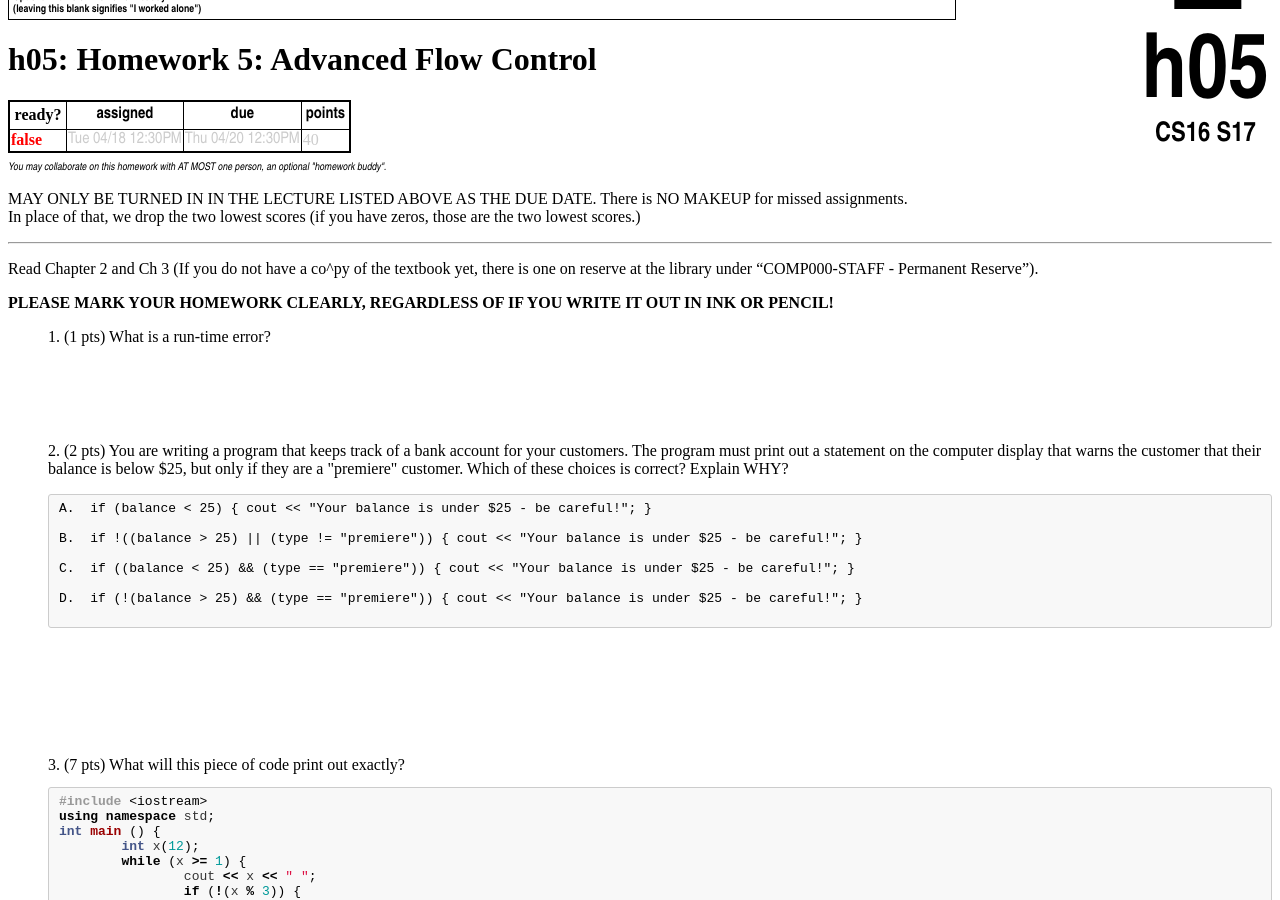
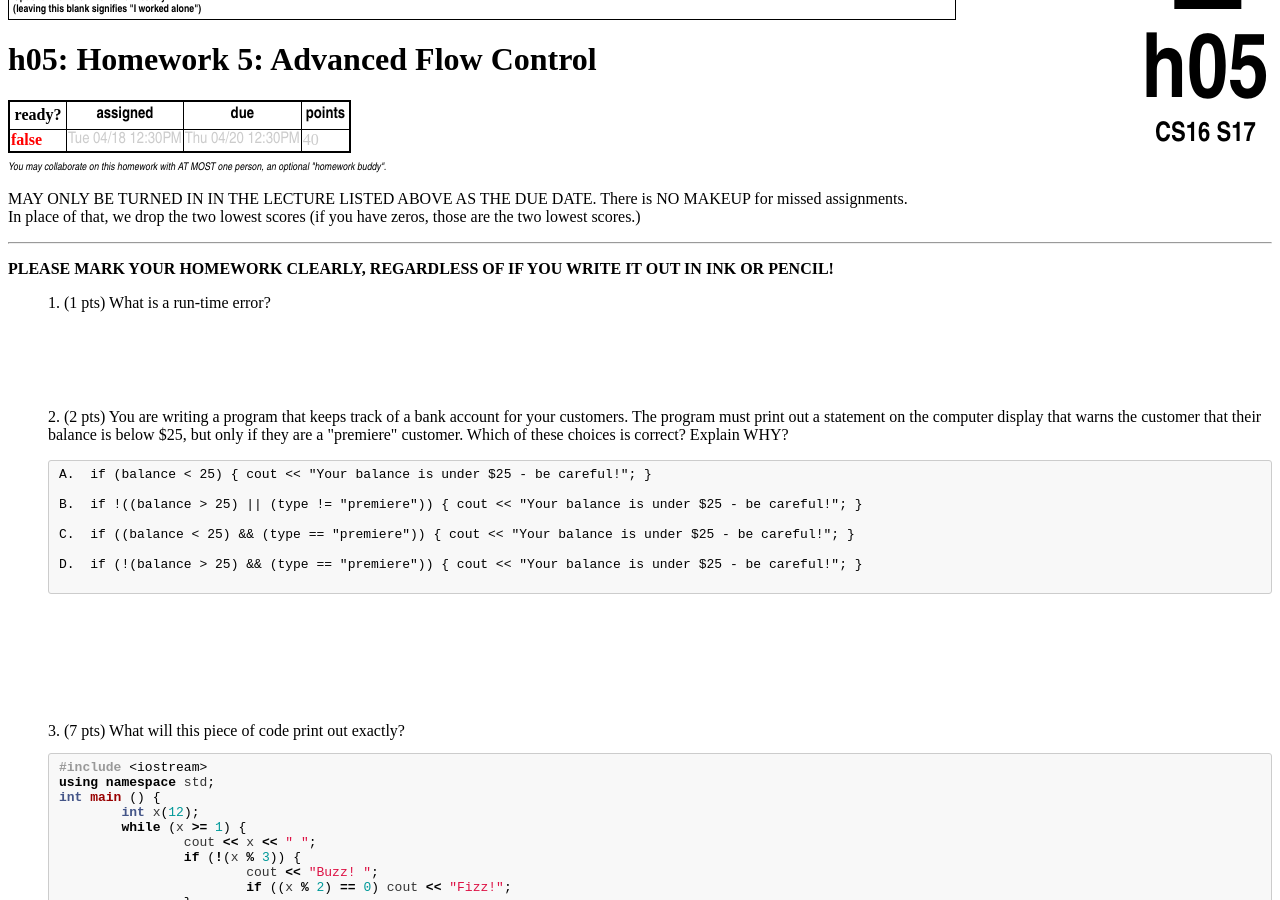
Before and after one commit to ucsb-cs16-s16/https-ucsb-cs16-s17.github.io, a Jekyll site: the page built from _hwk/h05.md, in a window 1280 px wide and 900 px high, scrolled down 426 px. Built offline with Jekyll 4.4.1, drawn with Linux system fonts in a browser that asks for light colours.

Commit message:
Update h05.md

```diff
--- a/_hwk/h05.md
+++ b/_hwk/h05.md
@@ -6,8 +6,6 @@ assigned: 2017-04-18 12:30:00.00-7:00
 due: 2017-04-20 12:30:00.00-7:00
 pdf: "http://cs.ucsb.edu/~zmatni/cs16s17/hwk/h05.pdf"
 ---
-Read Chapter 2 and Ch 3 (If you do not have a co^py of the textbook yet, there is one on reserve at the library under "COMP000-STAFF - Permanent Reserve").
-
 <b>PLEASE MARK YOUR HOMEWORK CLEARLY, REGARDLESS OF IF YOU WRITE IT OUT IN INK OR PENCIL!</b>
 
 <ol markdown="1">
```
